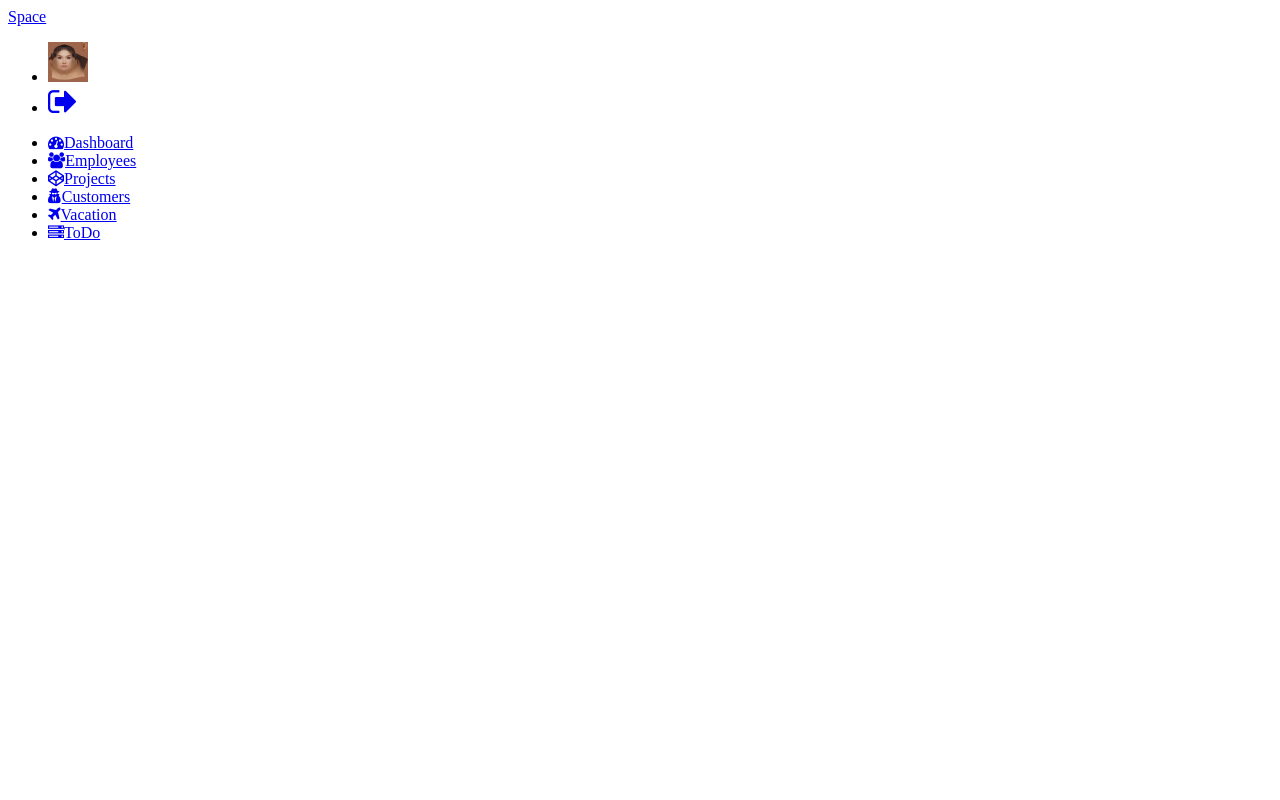
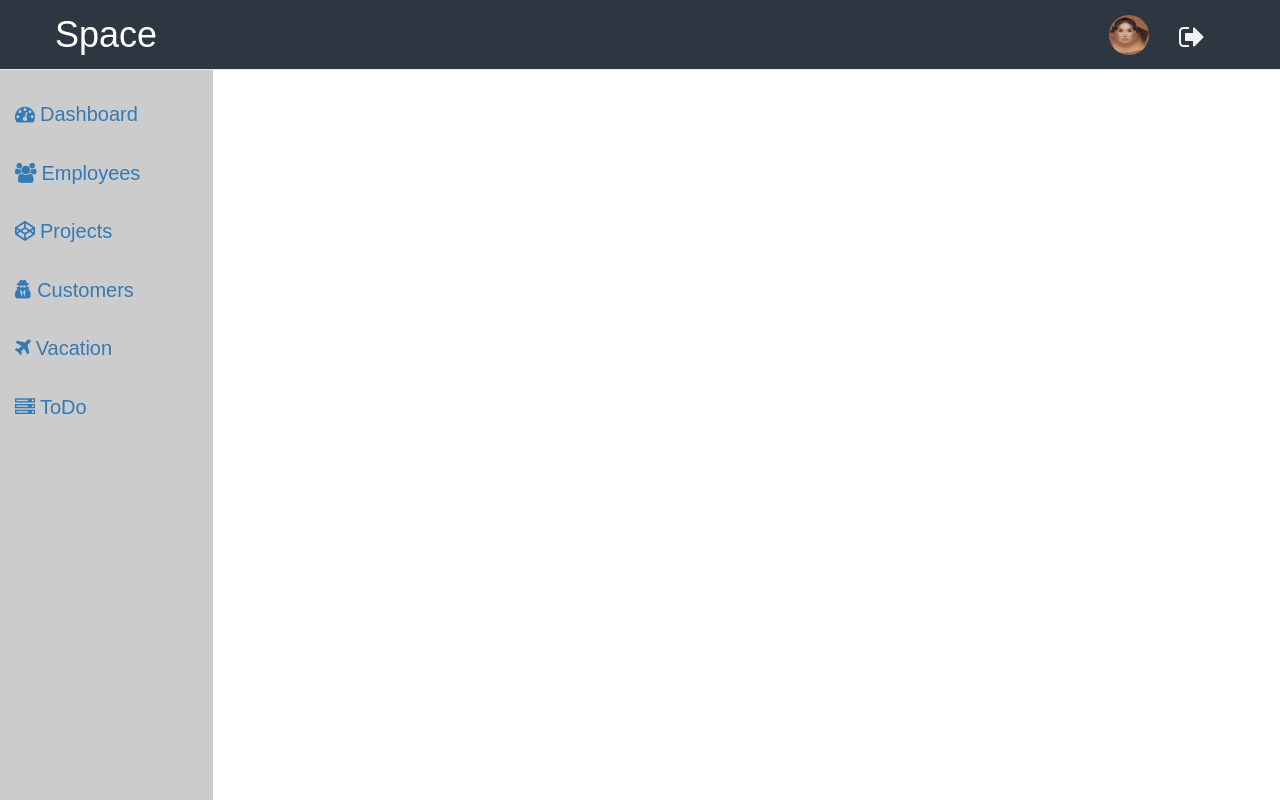
Before and after one commit to RohithKP/spaceApp, a plain HTML site: page app/index.html in a window 1280 px wide. Drawn offline with nearby package versions, Linux system fonts and the light colour scheme; some packages are replaced by stand-ins of ours; the site is published under a folder, as on GitHub Pages, so addresses that start at the root find nothing; a script that the page names is missing.

Commit message:
solved file not found errord

```diff
--- a/app/index.html
+++ b/app/index.html
@@ -2,11 +2,11 @@
     <html>
     <head>
 
-      <link rel="stylesheet" href="/assets/stylesheets/bootstrap.css" />
-      <link rel="stylesheet" href="/assets/stylesheets/font-awesome.css" />
+      <link rel="stylesheet" href="./assets/stylesheets/bootstrap.css" />
+      <link rel="stylesheet" href="./assets/stylesheets/font-awesome.css" />
       <link rel="stylesheet" href="https://cdnjs.cloudflare.com/ajax/libs/font-awesome/4.5.0/css/font-awesome.css" />
-      <link rel="stylesheet" href="/assets/stylesheets/styles.css">
-      <link rel="stylesheet" href="/assets/stylesheets/bootstrap-checkbox.css">
+      <link rel="stylesheet" href="./assets/stylesheets/styles.css">
+      <link rel="stylesheet" href="./assets/stylesheets/bootstrap-checkbox.css">
   <link rel="stylesheet" href="//code.jquery.com/ui/1.11.4/themes/smoothness/jquery-ui.css">
   <script src="//code.jquery.com/jquery-1.10.2.js"></script>
   <script src="//code.jquery.com/ui/1.11.4/jquery-ui.js"></script>
```
